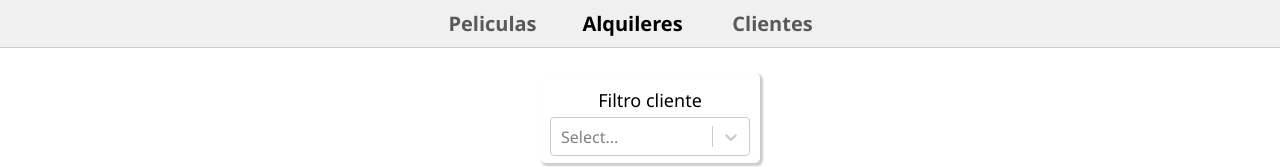
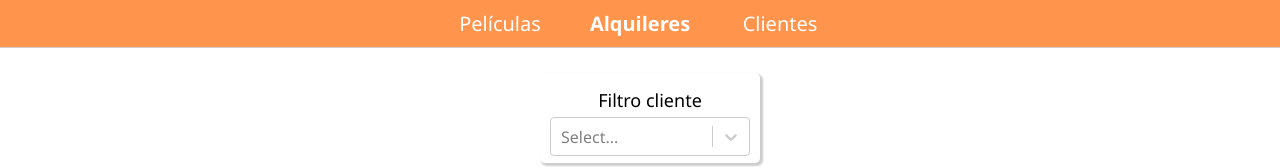
Before and after one commit to Skmrubik/front-videoclub, a React (Vite) app: page /rentals in a window 1280 px wide. Shown: the top 167 px of the page. Built offline with nearby package versions, Linux system fonts and the light colour scheme; no server answers.

Commit message:
Mejora de los estilos

```diff
--- a/src/components/Rental.jsx
+++ b/src/components/Rental.jsx
@@ -7,6 +7,11 @@ const Rental = ({ key, item, abrirDesplegable, onShow, funcionActivar, deleteRen
     const formattedDate = date.toGMTString().replace(' GMT', '');
     const [customer, setCustomer] = useState();
     const [isLoading, setIsLoading] = useState(true);
+    const currentDate = new Date();
+    const diffInMS = Math.abs(currentDate - date);
+    const diffInHours = Math.ceil(diffInMS / (1000 * 60 * 60));
+    const diffInDays = Math.ceil(diffInMS / (1000 * 60 * 60 * 24));
+    const diffHoursMax = 10;
 
     const getInfo = (e) => {
         getCustomerById(item.customer_id)
@@ -37,7 +42,7 @@ const Rental = ({ key, item, abrirDesplegable, onShow, funcionActivar, deleteRen
         <div className='rental-item' onClick={getInfo}>
             <div className='rental-item-priority-values'>
                 <p className='rental-title'>{item.title}</p>
-                <p className='rental-date'>{formattedDate}</p>
+                <p className='rental-date' style={{color: diffInHours > diffHoursMax? 'red': '#662900'}}>{formattedDate}</p>
                 <p className='rental-first-name'>{item.first_name}</p>
                 <p className='rental-last-name'>{item.last_name}</p>
                 <div className='rental-div-delete'>
--- a/src/index.css
+++ b/src/index.css
@@ -13,6 +13,7 @@ body {
   background-color:  #ffe6cc;
   margin-bottom: 5px;
   padding: 5px;
+  color: #662900 ;
   border-radius: 5px;
   font-weight: 600;
   text-align: center;
@@ -21,12 +22,12 @@ body {
 
 .title {
   font-size: 1.2em;
-  color: black;
+  color: #662900;
 }
 
 .propiedad-valor {
   font-weight: 400;
-  color: #333;
+  color: #993d00 ;
 }
 
 .propiedad {
@@ -53,9 +54,10 @@ ul {
   flex-direction: row;
   align-items: center;
   justify-content: center;
-  background-color: #f0f0f0;
-  padding: 10px;
+  background-color: #ff944d;
   border-bottom: 1px solid #ccc;
+  padding-top: 10px;
+  padding-bottom: 10px;
 }
 
 .desplegable {
@@ -171,6 +173,7 @@ input {
   display: flex;
   flex-direction: column;
   box-shadow: 1px 1px 0px 1px #ff944d;
+  color: #662900 ;
 }
 
 .rental-item-priority-values {
--- a/src/main.jsx
+++ b/src/main.jsx
@@ -11,36 +11,39 @@ createRoot(document.getElementById('root')).render(
       <div className="navbar" >
         <NavLink to="/films"
           style={({ isActive }) => ({
-            color: isActive ? "black" : "#595959",
-            fontWeight: "bold",
+            color: "white",
+            fontWeight: isActive ? "bold" : "normal",
             fontFamily: "Segoe UI",
             fontSize: "20px",
             textDecoration: "none",
             marginRight: "15px",
-          })}>Peliculas
+            marginLeft: "15px",
+          })}>Películas
         </NavLink>
       </div>
       <div className="navbar" >
         <NavLink to="/rentals"
           style={({ isActive }) => ({
-            color: isActive ? "black" : "#595959",
-            fontWeight: "bold",
+            color:  "white",
+            fontWeight: isActive ? "bold" : "normal",
             fontFamily: "Segoe UI",
             fontSize: "20px",
             textDecoration: "none",
             marginRight: "15px",
+            marginLeft: "15px",
           })}>Alquileres
         </NavLink>
       </div>
       <div className="navbar" >
         <NavLink to="/customers"
           style={({ isActive }) => ({
-            color: isActive ? "black" : "#595959",
-            fontWeight: "bold",
+            color: "white",
+            fontWeight: isActive ? "bold" : "normal",
             fontFamily: "Segoe UI",
             fontSize: "20px",
             textDecoration: "none",
             marginRight: "15px",
+            marginLeft: "15px",
           })}>Clientes
         </NavLink>
       </div>
--- a/src/views/Films.jsx
+++ b/src/views/Films.jsx
@@ -11,6 +11,7 @@ import { categories } from '../constant/categories.js'; // Assuming categories a
 
 const styleBox = { width: 200, height: 70, marginTop: '5px', boxShadow: '2px 2px 2px 1px rgba(0, 0, 0, 0.2)', borderRadius: '5px', padding: '10px' }
 const styleTitleFilter = { fontSize: 18, textAlign: 'center' }
+const styleButton = { fontFamily: 'Segoe UI', fontSize: 15, margin: '10px', padding: '5px 10px', boxShadow: '2px 2px 0px 1px #e65c00', backgroundColor: '#ff944d',border: 'none', borderRadius: '5px', color: 'white', cursor: 'pointer' }
 
 function Films() {
   const [activeIndex, setActiveIndex] = useState(null);
@@ -153,9 +154,9 @@ function Films() {
         })}
       </ul>
       <div style={{ display: 'flex', justifyContent: 'center', alignItems: 'center' }}>
-        <button onClick={() => setPage(page - 1)} disabled={page <= 1} style={{ fontFamily: 'Segoe UI', margin: '10px', padding: '5px 10px', backgroundColor: '#f0f0f0', border: '1px solid #ccc', borderRadius: '5px' }}>Anterior</button>
+        <button onClick={() => setPage(page - 1)} disabled={page <= 1} style={styleButton}>Anterior</button>
         <span style={{ margin: '10px', fontSize: '16px', fontFamily: 'Segoe UI' }}>Página {showPage} de {totalPages}</span>
-        <button onClick={() => setPage(page + 1)} disabled={page == totalPages} style={{ fontFamily: 'Segoe UI', margin: '10px', padding: '5px 10px', backgroundColor: '#f0f0f0', border: '1px solid #ccc', borderRadius: '5px' }}>Siguiente</button>
+        <button onClick={() => setPage(page + 1)} disabled={page == totalPages} style={styleButton}>Siguiente</button>
       </div>
 
     </>
```
